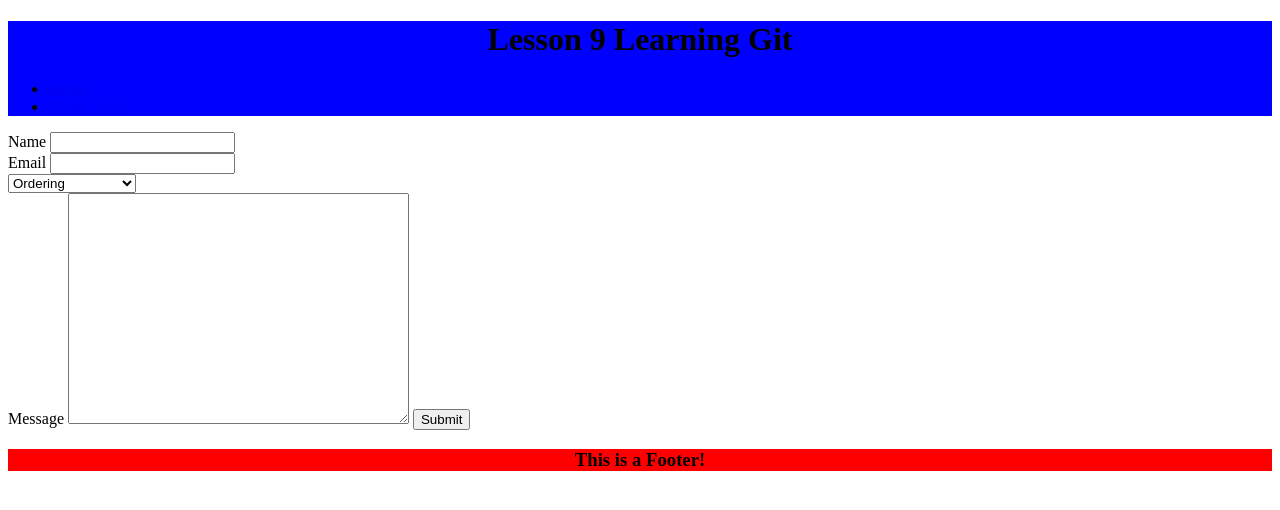
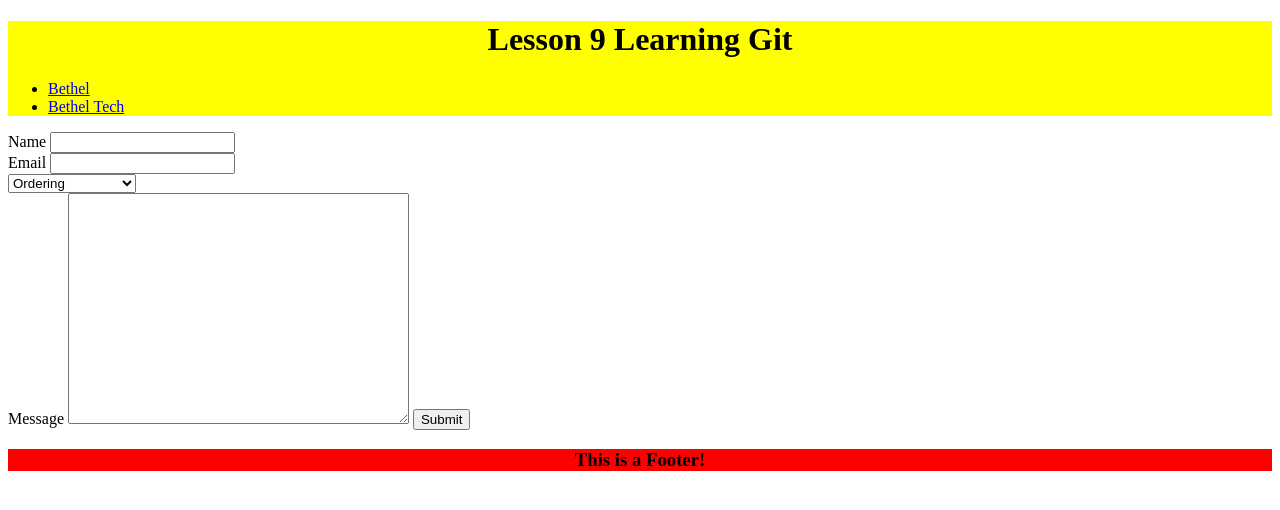
Before and after one commit to CooperNimmo/git-demo, a plain HTML site: page index.html in a window 1280 px wide. Drawn offline with Linux system fonts and the light colour scheme.

Commit message:
changed header to yellow

```diff
--- a/index.html
+++ b/index.html
@@ -7,7 +7,7 @@
 </head>
 
 <body>
-    <header style=background-color:blue>
+    <header style=background-color:yellow>
         <h1 style=text-align:center>Lesson 9 Learning Git</h3>
         <nav>
             <ul>
```
